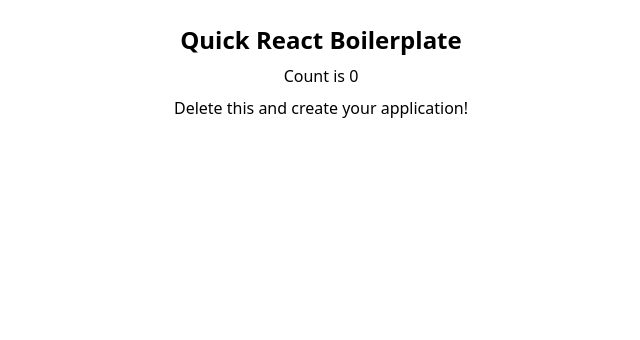
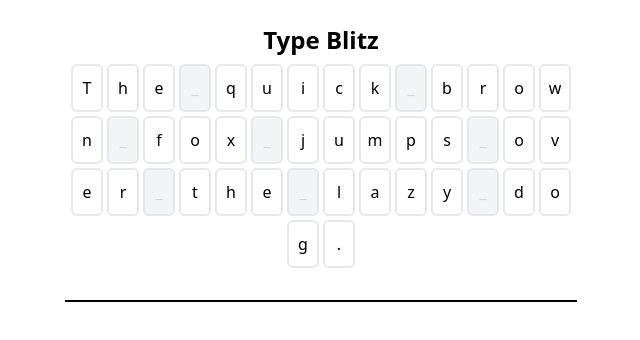
Before and after one commit to lukefiji/type-blitz, a React (Vite) app: page / in a window 1280 px wide. Shown: the top 340 px of the page, without its empty margins (319-959 px from the left). Built offline with nearby package versions, Linux system fonts and the light colour scheme.

Commit message:
Setup typing functionality

```diff
--- a/package.json
+++ b/package.json
@@ -1,5 +1,5 @@
 {
-  "name": "quick-react-boilerplate",
+  "name": "type-blitz",
   "private": true,
   "version": "0.0.0",
   "type": "module",
--- a/src/components/App.tsx
+++ b/src/components/App.tsx
@@ -1,18 +1,27 @@
-import { useState } from 'react';
+import usePrompter from '@/hooks/usePrompter';
+import CharacterList from './CharacterList';
 
 function App() {
-  const [count, setCount] = useState(0);
+  const { prompt, userInput, handleKeyDown } = usePrompter(
+    'The quick brown fox jumps over the lazy dog.'
+  );
 
   return (
     <div className="flex min-h-screen w-full">
       <div className="mx-auto mt-6 flex flex-col content-center gap-2">
         <h1 role="heading" className="text-center text-2xl font-bold">
-          Quick React Boilerplate
+          Type Blitz
         </h1>
-        <button onClick={() => setCount((count) => count + 1)}>
-          Count is {count}
-        </button>
-        <p className="text-center">Delete this and create your application!</p>
+
+        <CharacterList prompt={prompt} userInput={userInput} />
+
+        <input
+          type="text"
+          onKeyDown={handleKeyDown}
+          value={userInput.join('')}
+          onChange={() => {}}
+          className="border-b-2 border-solid border-black"
+        />
       </div>
     </div>
   );
--- /dev/null
+++ b/src/components/CharacterList.tsx
@@ -0,0 +1,38 @@
+interface Props {}
+import { Prompt, UserInput } from '@/hooks/usePrompter';
+import clsxMerge from '@/utils/clsxMerge';
+
+interface Props {
+  prompt: Prompt;
+  userInput: UserInput;
+}
+
+const CharacterList = ({ prompt, userInput }: Props) => {
+  return (
+    <div className="flex max-w-lg flex-wrap justify-center gap-1">
+      {prompt.map((char, i) => {
+        const inputChar = i in userInput ? userInput[i] : null;
+        const isSpaceChar = char === ' ';
+        const isInputMatching = inputChar === char;
+        const isInputMismatching = inputChar !== null && !isInputMatching;
+
+        return (
+          <div
+            key={i}
+            className={clsxMerge([
+              'flex h-12 w-8 flex-shrink-0 items-center justify-center',
+              'rounded-md border-2 border-solid',
+              isSpaceChar && 'bg-gray-100 text-gray-300',
+              isInputMatching && 'bg-green-300',
+              isInputMismatching && 'bg-red-200',
+            ])}
+          >
+            <span>{isSpaceChar ? '_' : char}</span>
+          </div>
+        );
+      })}
+    </div>
+  );
+};
+
+export default CharacterList;
--- /dev/null
+++ b/src/constants/keys.ts
@@ -0,0 +1,19 @@
+/**
+ * Source: KeyboardEvent.key
+ * https://developer.mozilla.org/en-US/docs/Web/API/UI_Events/Keyboard_event_key_values
+ */
+const alphabet = 'abcdefghijklmnopqrstuvwxyz';
+
+const lowerAlphaKeys = alphabet.split('');
+const upperAlphaKeys = alphabet.toUpperCase().split('');
+const numericKeys = '0123456789'.split('');
+const punctuationKeys = '~`!@#$%^&*()-=_+,.<>/?;:\'"[]{}\\|'.split('');
+const otherKeys = ['Backspace', ' '];
+
+export const VALID_KEYS: Set<KeyboardEvent['key']> = new Set([
+  ...lowerAlphaKeys,
+  ...upperAlphaKeys,
+  ...numericKeys,
+  ...punctuationKeys,
+  ...otherKeys,
+]);
--- /dev/null
+++ b/src/hooks/usePrompter.ts
@@ -0,0 +1,34 @@
+import { VALID_KEYS } from '@/constants/keys';
+import { KeyboardEvent, useCallback, useState } from 'react';
+
+export type Prompt = Array<string>;
+export type UserInput = Array<string>;
+
+function usePrompter(message: string): {
+  prompt: Prompt;
+  userInput: UserInput;
+  handleKeyDown: (e: KeyboardEvent<HTMLInputElement>) => void;
+} {
+  const [userInput, setUserInput] = useState<UserInput>([]);
+  const prompt: Prompt = message.split('');
+
+  const handleKeyDown = useCallback(
+    (e: KeyboardEvent<HTMLInputElement>) => {
+      const key = e.key;
+
+      if (!VALID_KEYS.has(key)) return;
+
+      if (key === 'Backspace') {
+        if (userInput.length === 0) return;
+        setUserInput((input) => input.slice(0, input.length - 1));
+      } else {
+        setUserInput((input) => [...input, key]);
+      }
+    },
+    [userInput]
+  );
+
+  return { prompt, userInput, handleKeyDown };
+}
+
+export default usePrompter;
--- a/vite.config.ts
+++ b/vite.config.ts
@@ -1,13 +1,19 @@
 /// <reference types="vitest" />
 import react from '@vitejs/plugin-react';
+import path from 'path';
 import { defineConfig } from 'vite';
 
 // https://vitejs.dev/config/
 export default defineConfig({
+  resolve: {
+    alias: {
+      '@': path.resolve(__dirname, './src'),
+    },
+  },
   plugins: [react()],
   test: {
     globals: true,
     environment: 'jsdom',
-    setupFiles: './tests/setup.ts',
+    setupFiles: './src/setupTests.ts',
   },
 });
```
Also changed, not shown: tsconfig.json (+6 -1 lines), src/setupTests.ts (renamed from tests/setup.ts), 1 other file (tests, documents, lock files or other folders).
